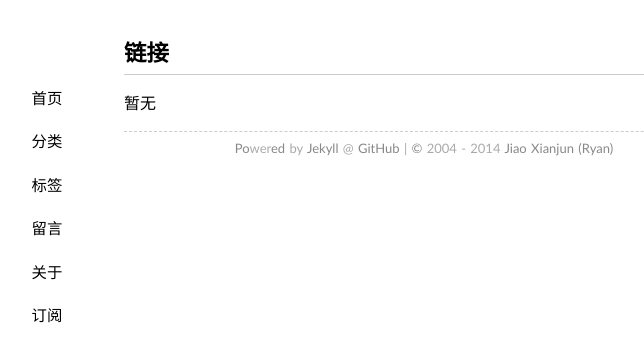
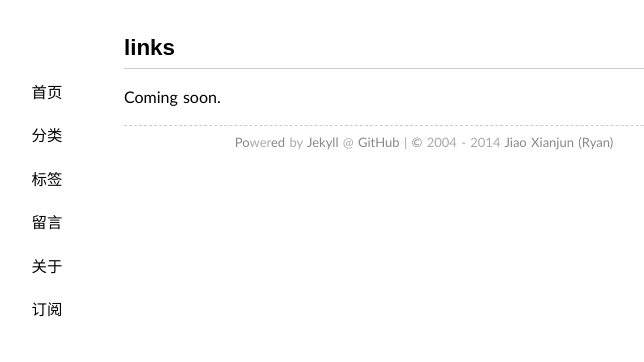
Before and after one commit to sdr-x/sdr-x.github.io, a Jekyll site: the page built from links/index.md, in a window 1280 px wide. Shown: the top 362 px of the page, without its empty margins (216-860 px from the left). Built offline with Jekyll 4.4.1, drawn with Linux system fonts in a browser that asks for light colours; some web fonts are replaced; Markdown is read by kramdown in place of the engine named in the settings; comment, search, counter and statistics services are not loaded.

Commit message:
Update index.md

```diff
--- a/links/index.md
+++ b/links/index.md
@@ -1,7 +1,7 @@
 ---
-title: 链接
+title: links
 layout: page
 comments: yes
 ---
 
-暂无
+Coming soon.
```
